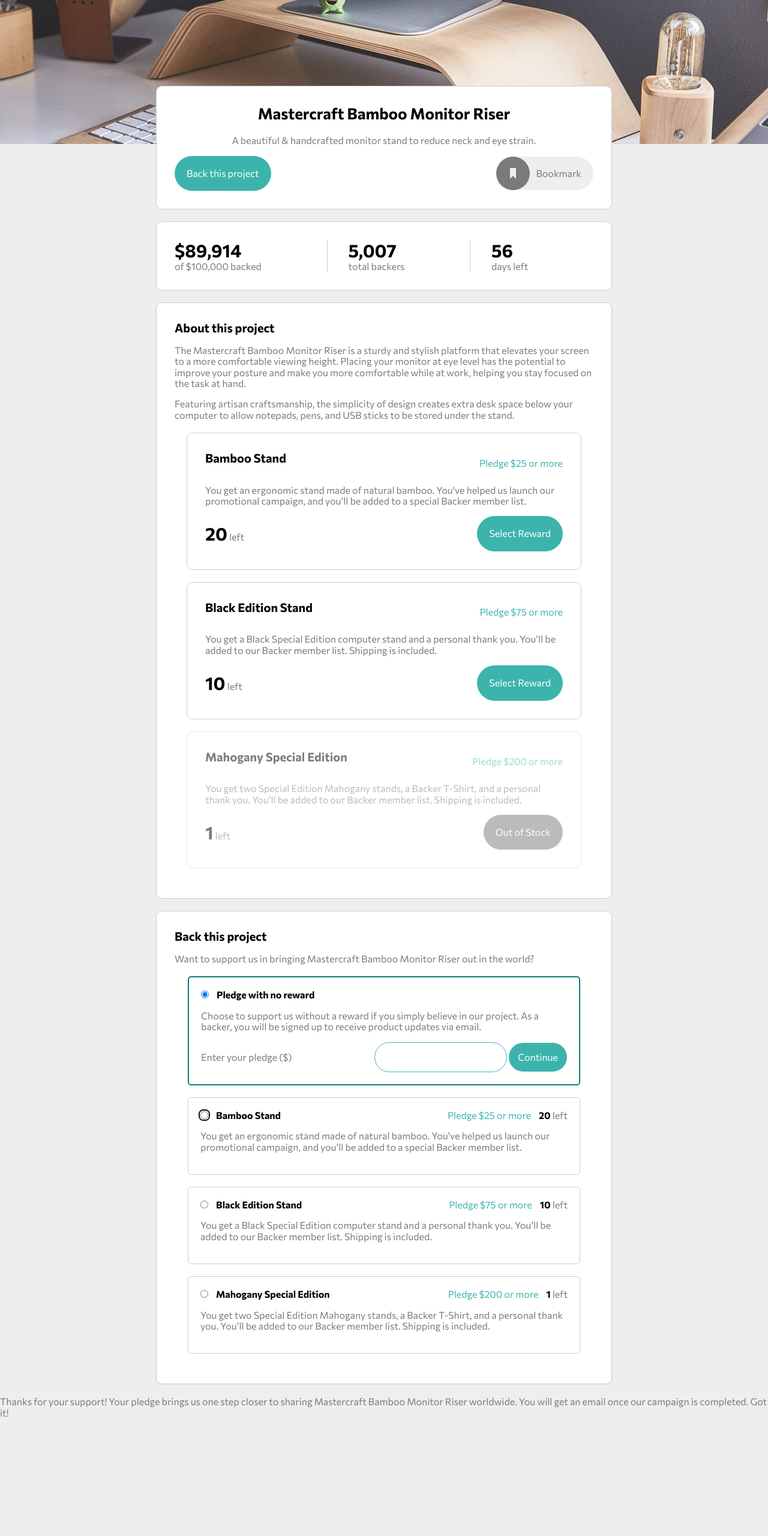
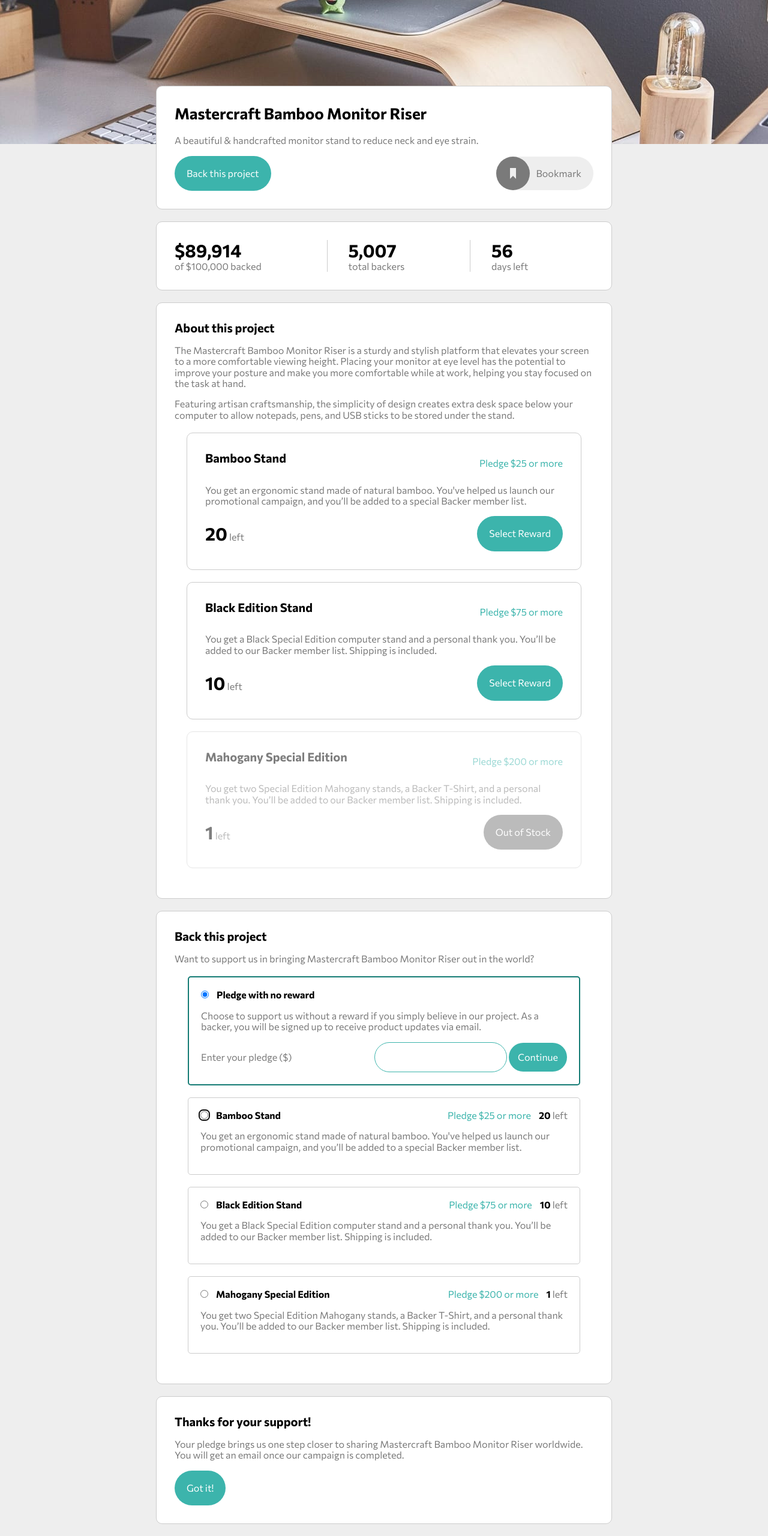
Before and after one commit to filipszumski/crowdfunding-product-page, a plain HTML site: page index.html in a window 1280 px wide. Shown: the part 160-2720 px from the top of the page at 60% size. Before the commit the page ends 2524 px from the top, so only its background shows below. Drawn offline with nearby package versions, Linux system fonts and the light colour scheme.

Commit message:
added next section

```diff
--- a/index.html
+++ b/index.html
@@ -35,7 +35,7 @@
   </header>
 
   <main class="main">
-    <section class="section section--top">
+    <section class="section section--centred">
       <h2 class="section__header section__header--top">Mastercraft Bamboo Monitor Riser</h2>
       <p class="section__paragraph">A beautiful & handcrafted monitor stand to reduce neck and eye strain.</p>
       <div class="section__flexContainer">
@@ -205,12 +205,18 @@
         </fieldset>
       </form>
     </section>
+
+    <section class="section section--centred section--short">
+      <h2 class="section__header">Thanks for your support!</h2>
+      <p class="section__paragraph">
+        Your pledge brings us one step closer to sharing Mastercraft Bamboo Monitor Riser worldwide. You will get
+        an email once our campaign is completed.
+      </p>
+      <button class="section__button">Got it!</button>
+    </section>
   </main>
 
-  Thanks for your support!
-  Your pledge brings us one step closer to sharing Mastercraft Bamboo Monitor Riser worldwide. You will get
-  an email once our campaign is completed.
-  Got it!
+
 
 </body>
 
```
